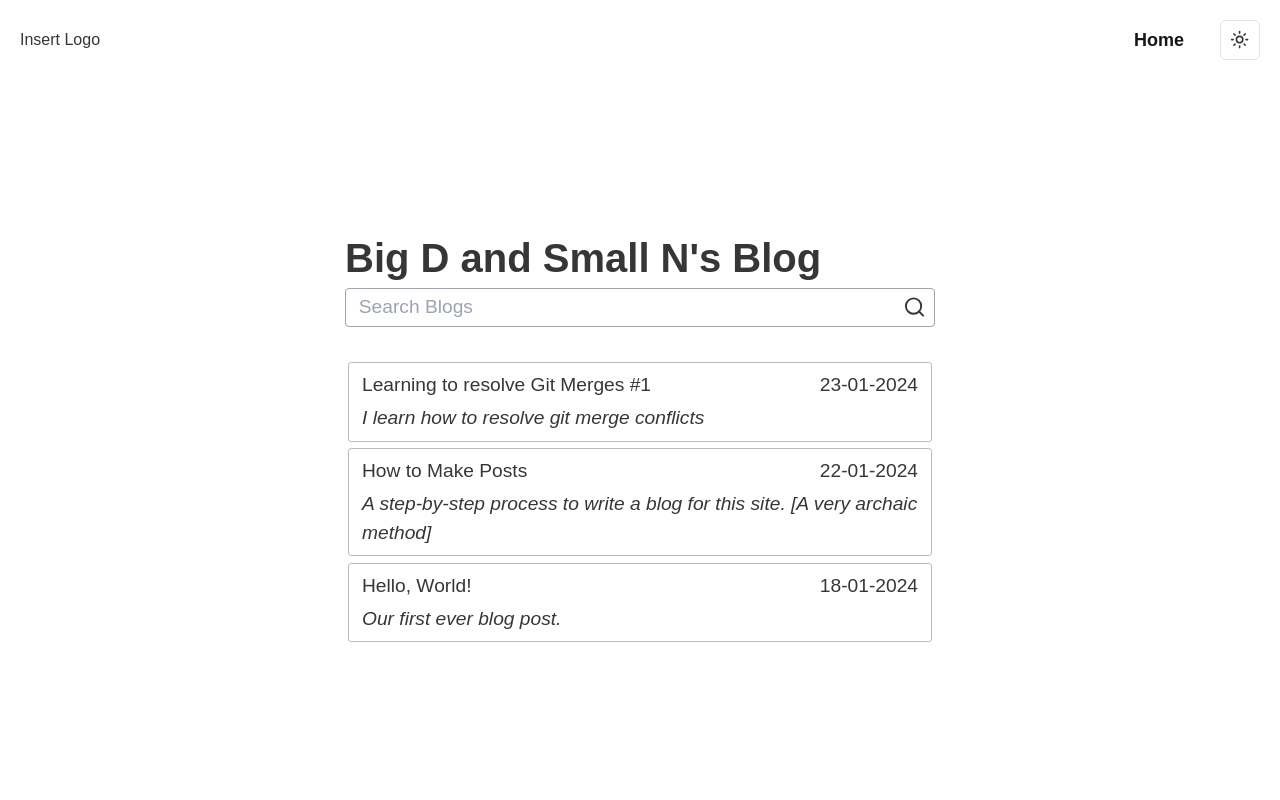
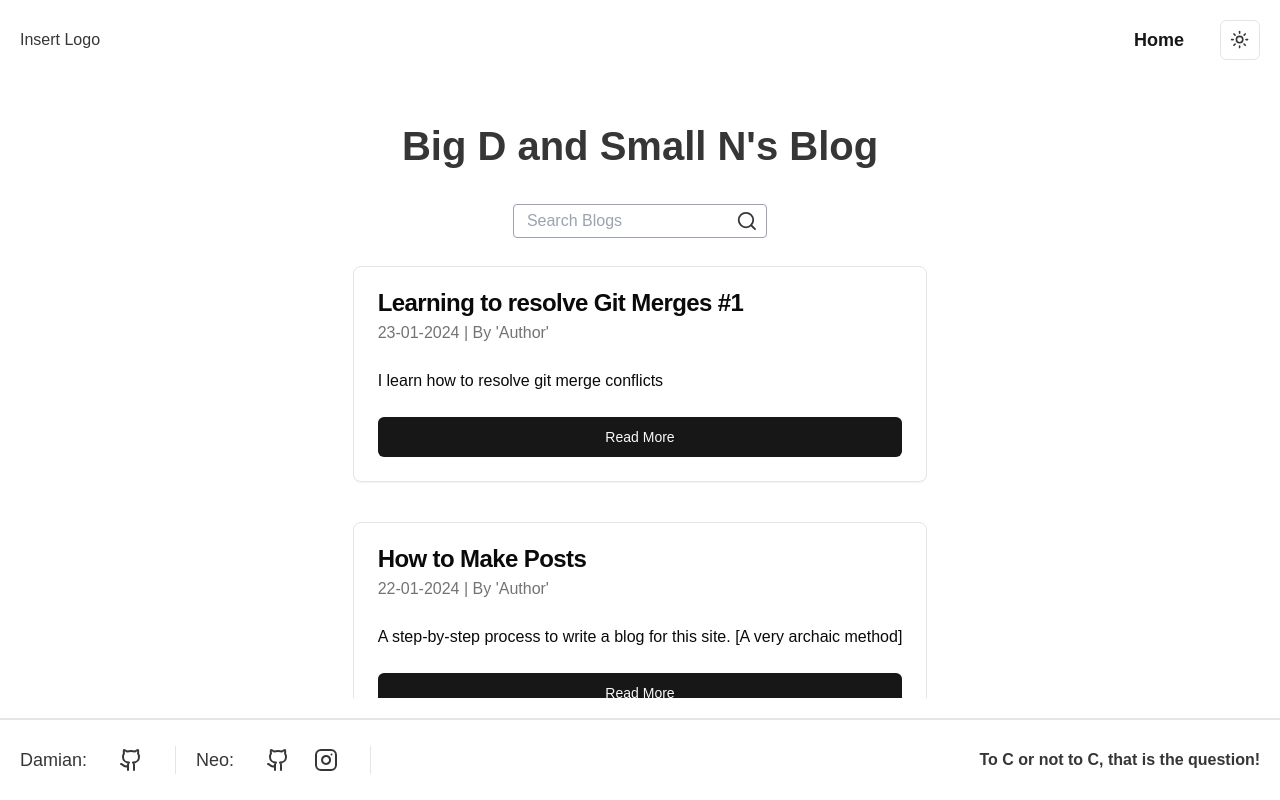
Before and after one commit to NeoSahadeo/BigDSmallNBlog, a Next.js app: page / in a window 1280 px wide. Shown: the top 800 px of the page. Built offline with nearby package versions, Linux system fonts and the light colour scheme.

Commit message:
refactor(ui): changed style of home page

```diff
--- a/app/home.tsx
+++ b/app/home.tsx
@@ -1,44 +1,53 @@
-'use client';
-import Link from 'next/link';
-import Search from '@/components/search';
-import styles from './page.module.css'
-import { useState } from 'react';
-import { Post } from '@/utils/marky';
+"use client"
+import Link from "next/link"
+import Search from "@/components/search"
+import { useState } from "react"
+import { Post } from "@/utils/marky"
+import { ScrollArea } from "@/components/ui/scroll-area"
+import { Separator } from "@/components/ui/separator"
+import {
+  Card,
+  CardContent,
+  CardDescription,
+  CardFooter,
+  CardHeader,
+  CardTitle,
+} from "@/components/ui/card"
+import { Button } from "@/components/ui/button"
 
 type HomeProps = {
   posts: Post[]
 }
 
-export default function Home({posts}: HomeProps) {
+export default function Home({ posts }: HomeProps) {
   const [postsToDisplay, setPostsToDisplay] = useState(posts)
-    return (
-        <main className='pl-4 pr-4 sm:pl-0 sm:pr-0'>
-        <section>
-        <h1 className='title'>Big D and Small N&apos;s Blog</h1>
-        <Search posts={posts} setPostsToDisplay={setPostsToDisplay}/>
-        <br/>
-        <ul id='blogPosts' className={styles.ul}>
-        {postsToDisplay.map((post: Post) => {
+  return (
+    <div className="flex flex-col items-center justify-center px-4 grow gap-7">
+      <h1 className="title">Big D and Small N&apos;s Blog</h1>
+      <Search posts={posts} setPostsToDisplay={setPostsToDisplay} />
+
+      <ScrollArea className="px-5 min-w-[500px] ">
+        <div className="flex flex-col gap-10">
+          {postsToDisplay.map((post: Post) => {
             return (
-                <li className={`${styles.li} `} key={post.id}>
-                  <Link className='flex flex-col' href={'posts/'+post.id}>
-                    <span className='justify-between flex w-100'>
-                    <span className='font-light'>
-                    {post.title}
-                    </span>
-                    <span>
-                    {post.date}
-                    </span>
-                    </span>
-                    <span className='italic mt-1'>
-                    {post.description}
-                    </span>
-                  </Link>
-                </li>
-                )
-            })}
-  </ul>
-    </section>
-    </main>
-    );
+              <Link key={post.id} href={"posts/" + post.id}>
+                <Card>
+                  <CardHeader>
+                    <CardTitle className="m-0">{post.title}</CardTitle>
+                    <CardDescription className="flex text-md gap-2 items-center">
+                      {post.date} | By 'Author'
+                    </CardDescription>
+                  </CardHeader>
+                  <CardContent>{post.description}</CardContent>
+                  <CardFooter>
+                    <Button className="w-full"> Read More</Button>
+                  </CardFooter>
+                </Card>
+              </Link>
+            )
+          })}
+        </div>
+      </ScrollArea>
+    </div>
+  )
 }
--- a/app/layout.tsx
+++ b/app/layout.tsx
@@ -27,9 +27,11 @@ export default function RootLayout({
     <html lang="en">
       <body className={`${zilla_slab.className} dark:text-gray-300`}>
         <ThemeProvider attribute="class" defaultTheme="system">
-          <div className="flex flex-col min-h-screen gap-5">
+          <div className="flex flex-col h-screen gap-5">
             <Header />
-            <div className="grow">{children}</div>
+            <div className="grow flex justify-center overflow-auto">
+              {children}
+            </div>
             <Footer />
           </div>
         </ThemeProvider>
--- /dev/null
+++ b/components/ui/card.tsx
@@ -0,0 +1,79 @@
+import * as React from "react"
+
+import { cn } from "@/lib/utils"
+
+const Card = React.forwardRef<
+  HTMLDivElement,
+  React.HTMLAttributes<HTMLDivElement>
+>(({ className, ...props }, ref) => (
+  <div
+    ref={ref}
+    className={cn(
+      "rounded-lg border bg-card text-card-foreground shadow-sm",
+      className
+    )}
+    {...props}
+  />
+))
+Card.displayName = "Card"
+
+const CardHeader = React.forwardRef<
+  HTMLDivElement,
+  React.HTMLAttributes<HTMLDivElement>
+>(({ className, ...props }, ref) => (
+  <div
+    ref={ref}
+    className={cn("flex flex-col space-y-1.5 p-6", className)}
+    {...props}
+  />
+))
+CardHeader.displayName = "CardHeader"
+
+const CardTitle = React.forwardRef<
+  HTMLParagraphElement,
+  React.HTMLAttributes<HTMLHeadingElement>
+>(({ className, ...props }, ref) => (
+  <h3
+    ref={ref}
+    className={cn(
+      "text-2xl font-semibold leading-none tracking-tight",
+      className
+    )}
+    {...props}
+  />
+))
+CardTitle.displayName = "CardTitle"
+
+const CardDescription = React.forwardRef<
+  HTMLParagraphElement,
+  React.HTMLAttributes<HTMLParagraphElement>
+>(({ className, ...props }, ref) => (
+  <p
+    ref={ref}
+    className={cn("text-sm text-muted-foreground", className)}
+    {...props}
+  />
+))
+CardDescription.displayName = "CardDescription"
+
+const CardContent = React.forwardRef<
+  HTMLDivElement,
+  React.HTMLAttributes<HTMLDivElement>
+>(({ className, ...props }, ref) => (
+  <div ref={ref} className={cn("p-6 pt-0", className)} {...props} />
+))
+CardContent.displayName = "CardContent"
+
+const CardFooter = React.forwardRef<
+  HTMLDivElement,
+  React.HTMLAttributes<HTMLDivElement>
+>(({ className, ...props }, ref) => (
+  <div
+    ref={ref}
+    className={cn("flex items-center p-6 pt-0", className)}
+    {...props}
+  />
+))
+CardFooter.displayName = "CardFooter"
+
+export { Card, CardHeader, CardFooter, CardTitle, CardDescription, CardContent }
```
